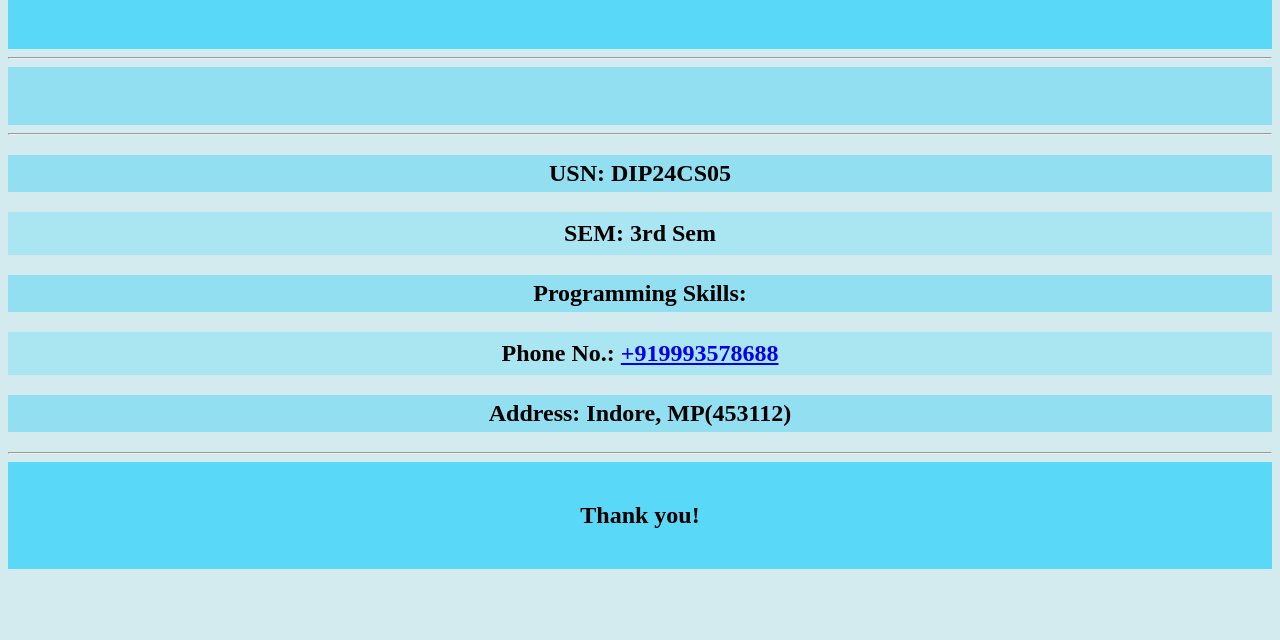
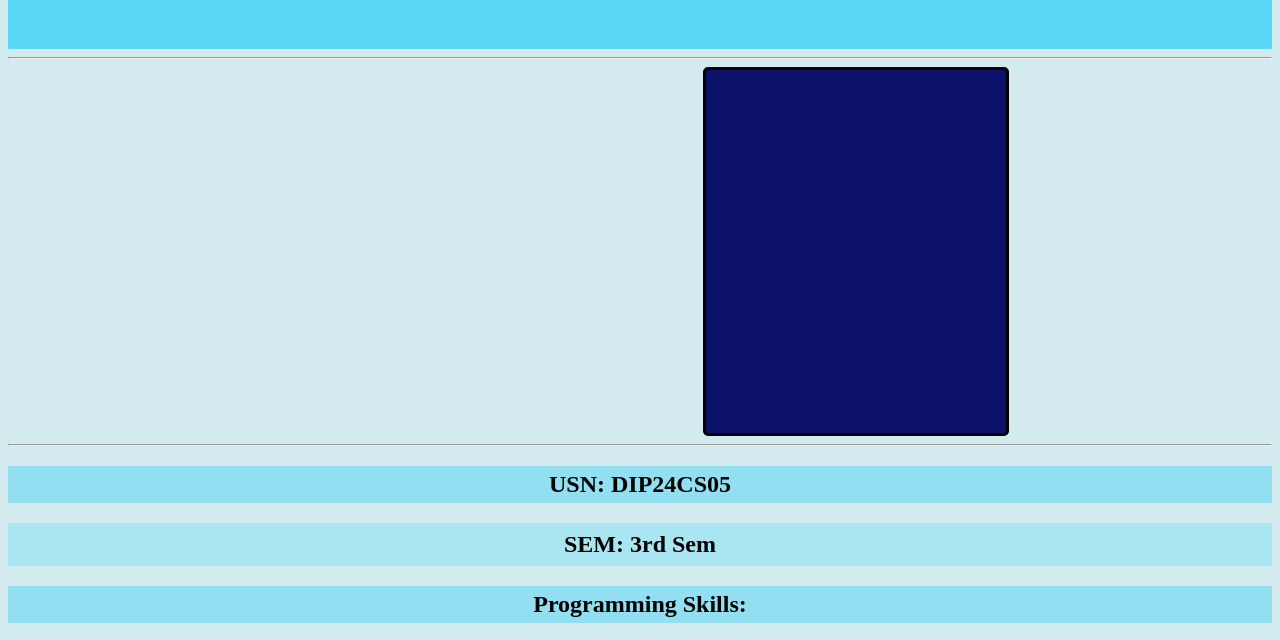
Before and after one commit to anand-tapadiya/FEWDclass, a plain HTML site: page index.html in a window 1280 px wide. Shown: the part 118-758 px from the top of the page. Drawn offline with Linux system fonts and the light colour scheme.

Commit message:
Update style.css

```diff
--- a/style.css
+++ b/style.css
@@ -14,10 +14,13 @@ text-align: center;
         font-size: xxx-large;
     }
     .pic
-{   background-color: rgba(113, 217, 243, 0.664);
-
-    padding-top: 20px;
-    padding-bottom: 20px;
+    {   background-color: rgba(13, 19, 107);
+        border-style: solid;
+        border-radius: 5px;
+        width: 300px;
+        height: 363px;
+        margin-left: 695px;
+        object-fit: fill;
     }
     .footer
     {
```
Lines whose indentation alone changed are shown as unchanged.
